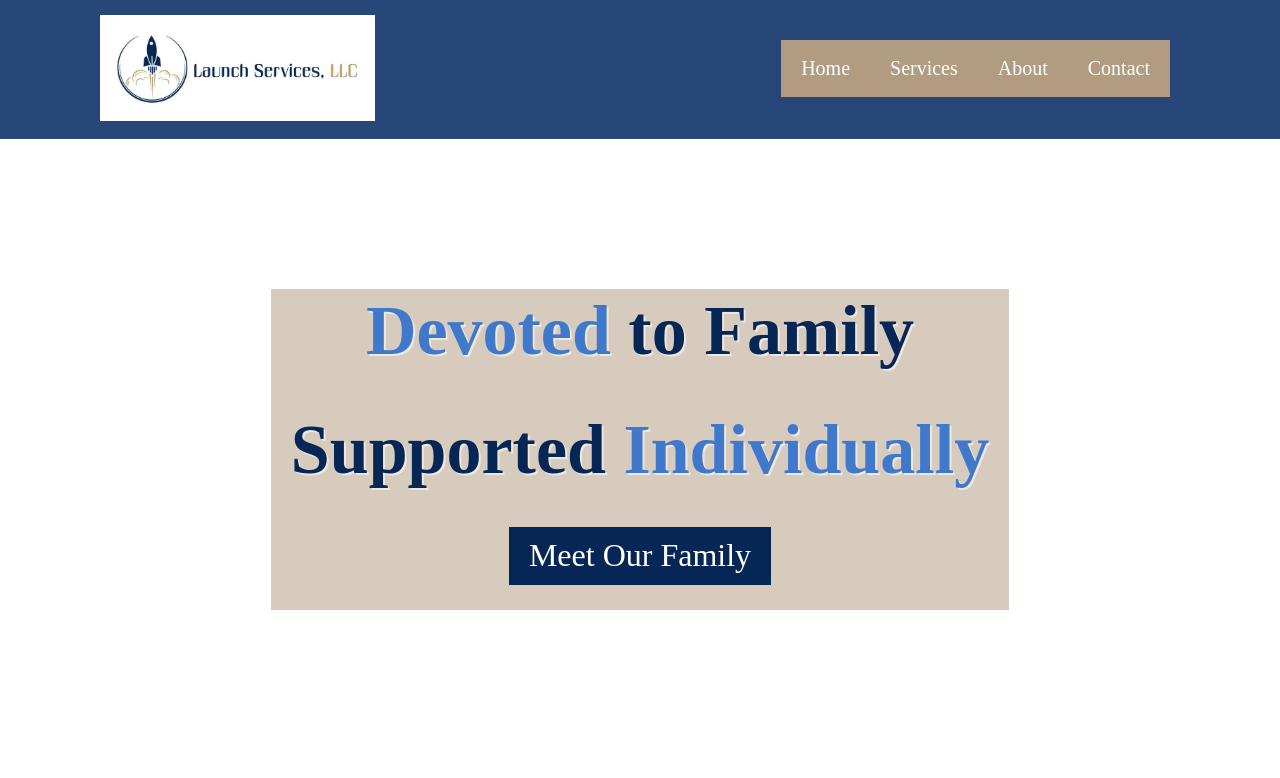
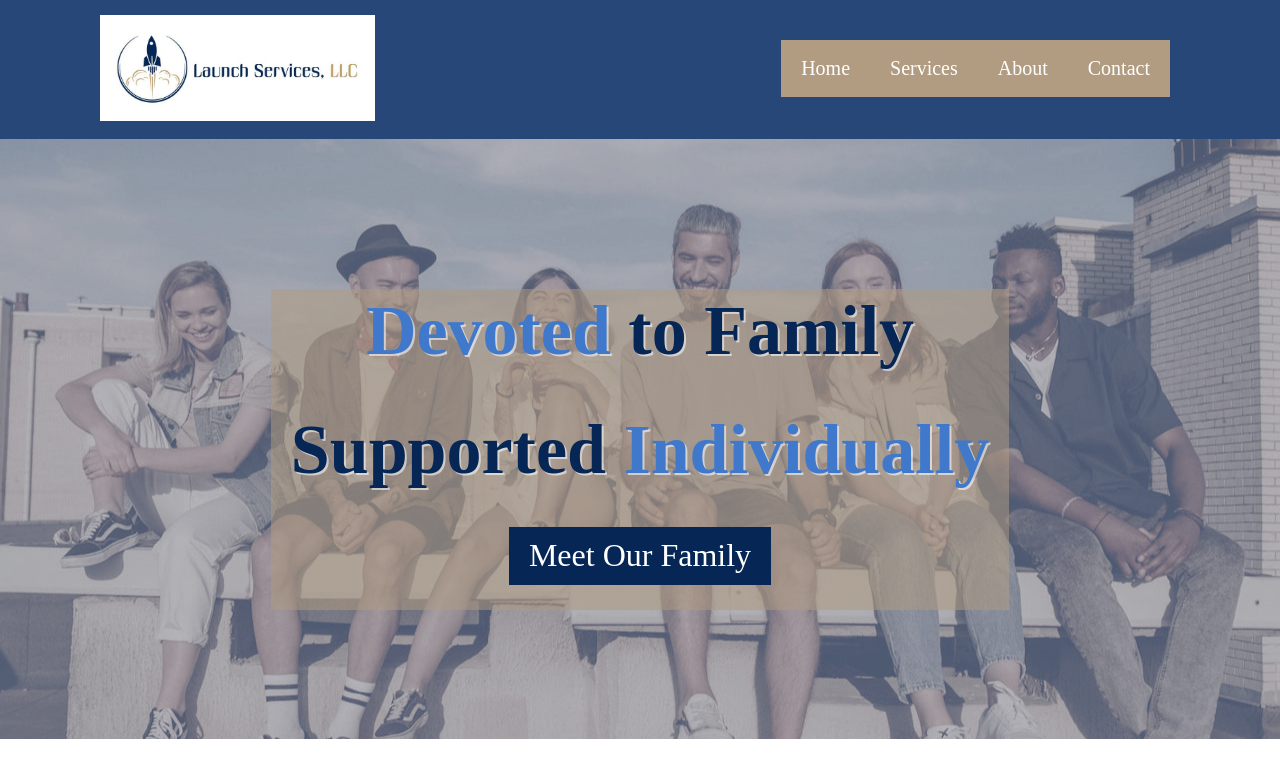
Before and after one commit to utahphotohunter/launch-website, a plain HTML site: page index.html in a window 1280 px wide. Drawn offline with Linux system fonts and the light colour scheme.

Commit message:
editd showcase background image

```diff
--- a/styles/styles.css
+++ b/styles/styles.css
@@ -113,7 +113,7 @@ h1, h2, h3 {
 
 #showcase {
     position:relative;
-    background: url('img/friends_blue_bright.jpg') no-repeat center center/cover;
+    background: url('/img/friends_blue_bright.jpg') no-repeat center center/cover;
     height: 600px;
 }
 
```
